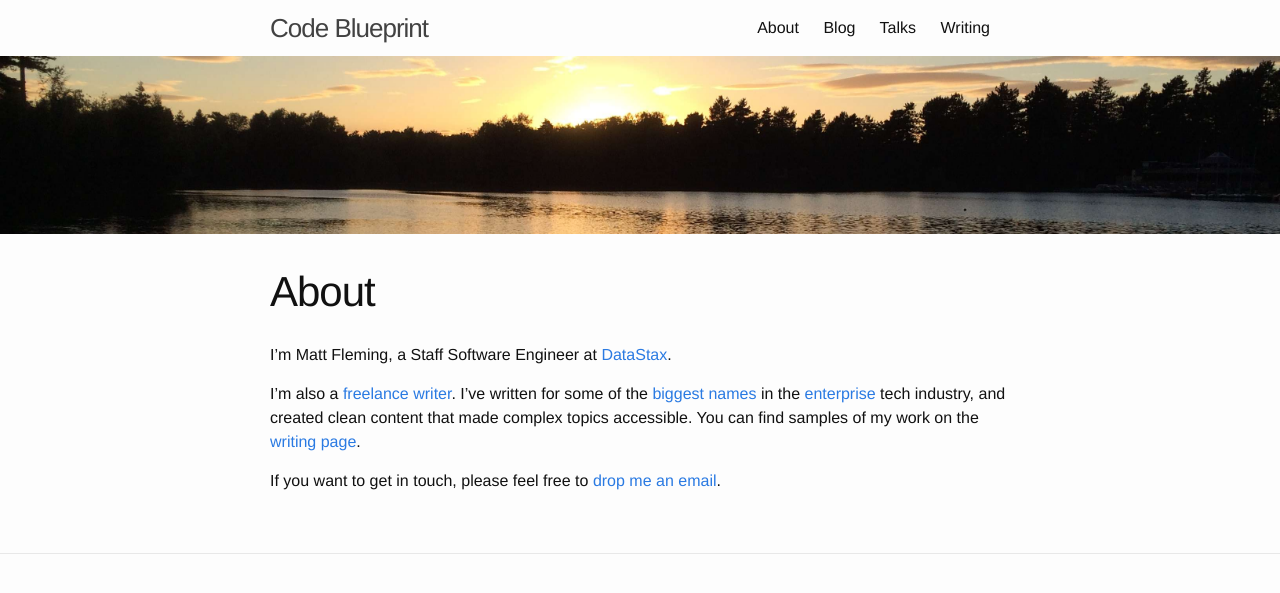
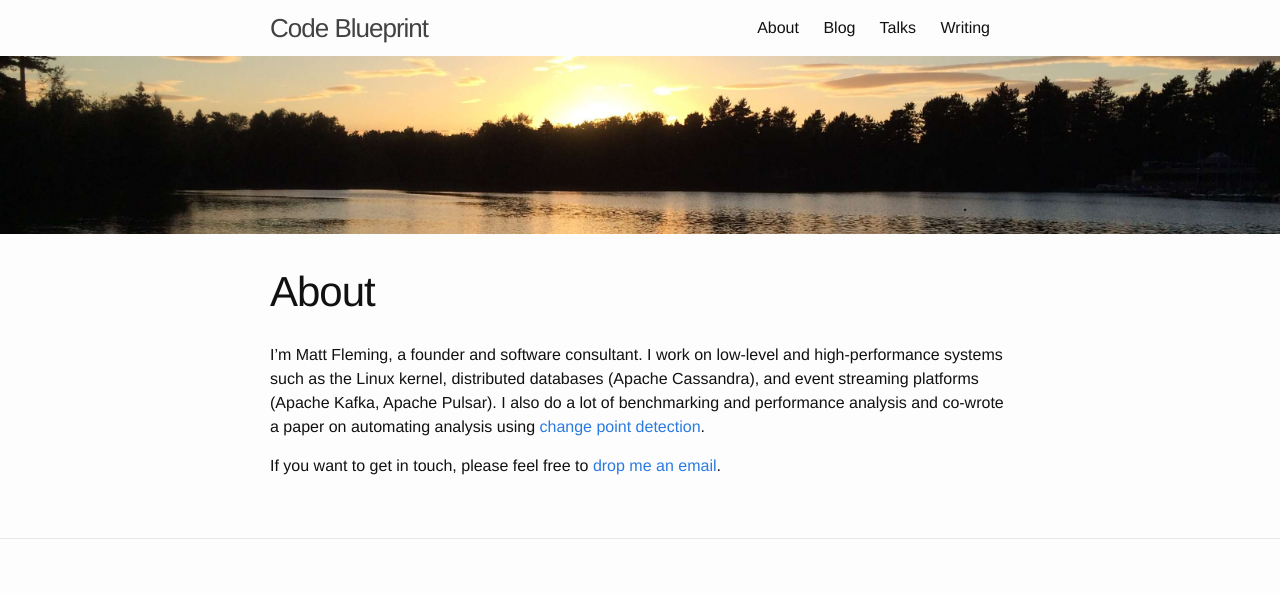
Before and after one commit to mfleming/mfleming.github.io, a Jekyll site: the page built from about.md, in a window 1280 px wide. Shown: the top 593 px of the page. Built offline with Jekyll 4.4.1, drawn with Linux system fonts in a browser that asks for light colours.

Commit message:
Update about me

```diff
--- a/about.md
+++ b/about.md
@@ -4,14 +4,7 @@ title: About
 permalink: /about/
 ---
 
-I'm Matt Fleming, a Staff Software Engineer at
-[DataStax](https://www.datastax.com/).
-
-I'm also a [freelance writer]({{ site.baseurl }}/writing/). I've
-written for some of the [biggest names](http://www.intel.com) in the
-[enterprise](http://www.suse.com) tech industry, and created clean
-content that made complex topics accessible. You can find samples of
-my work on the [writing page]({{ site.baseurl }}/writing/).
+I'm Matt Fleming, a founder and software consultant. I work on low-level and high-performance systems such as the Linux kernel, distributed databases (Apache Cassandra), and event streaming platforms (Apache Kafka, Apache Pulsar). I also do a lot of benchmarking and performance analysis and co-wrote a paper on automating analysis using [change point detection](https://arxiv.org/abs/2301.03034).
 
 If you want to get in touch, please feel free to [drop me an email](mailto:{{
 site.email }}).
```
